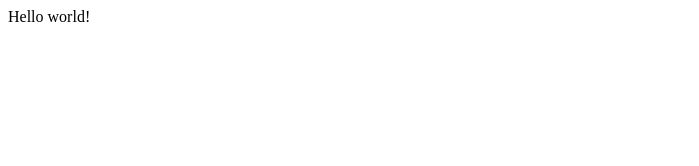
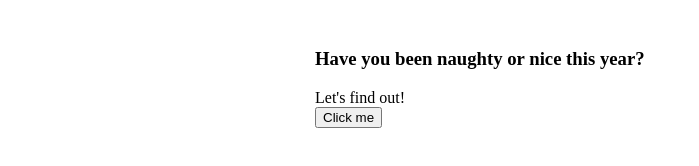
Before and after one commit to aemperor/christmas-naughty-nice-generator, a Gatsby site: page / in a window 1280 px wide. Shown: the whole page, without its empty margins (0-699 px from the left). Built offline with nearby package versions, Linux system fonts and the light colour scheme; Gatsby itself is replaced by a stand-in of ours.

Commit message:
adding essential layout

```diff
--- /dev/null
+++ b/src/components/button.js
@@ -0,0 +1,29 @@
+import React, { Component } from 'react'
+import { navigate } from 'gatsby'
+
+const MAX = 10;
+const MIN = 0;
+
+class FateButton extends Component {
+  constructor(props) {
+    super(props)
+    this.handleClick = this.handleClick.bind(this)
+  }
+
+  handleClick() {
+    console.log("I've been clicked")
+    const random = Math.floor(Math.random() * (MAX - MIN + 1)) + MIN;
+    console.log(`random: ${random}`)
+    random % 2 ? navigate('/naughty') : navigate('/nice')
+  }
+
+  render() {
+    return (
+        <button onClick={this.handleClick}>
+          Click me
+        </button>
+    )
+  }
+}
+
+export default FateButton;
--- /dev/null
+++ b/src/components/layout.js
@@ -0,0 +1,10 @@
+import React from "react"
+
+export default function Layout({ children }) {
+  return (
+    <div style={{ margin: `3rem auto`, maxWidth: 650, padding: `0 1rem` }}>
+      <h3> Have you been naughty or nice this year? </h3>
+      {children}
+    </div>
+  )
+}
--- a/src/pages/index.js
+++ b/src/pages/index.js
@@ -1,5 +1,12 @@
 import React from "react"
+import FateButton from '../components/button'
+import Layout from "../components/layout"
 
-export default function Home() {
-  return <div>Hello world!</div>
+export default function Home () {
+  return (
+    <Layout>
+      <div>Let's find out!</div>
+      <FateButton></FateButton>
+    </Layout>
+  )
 }
```
Also changed, not shown: package.json (+8 -11 lines), src/pages/naughty.js (added, +12 -0 lines), src/pages/nice.js (added, +12 -0 lines), README.md.
